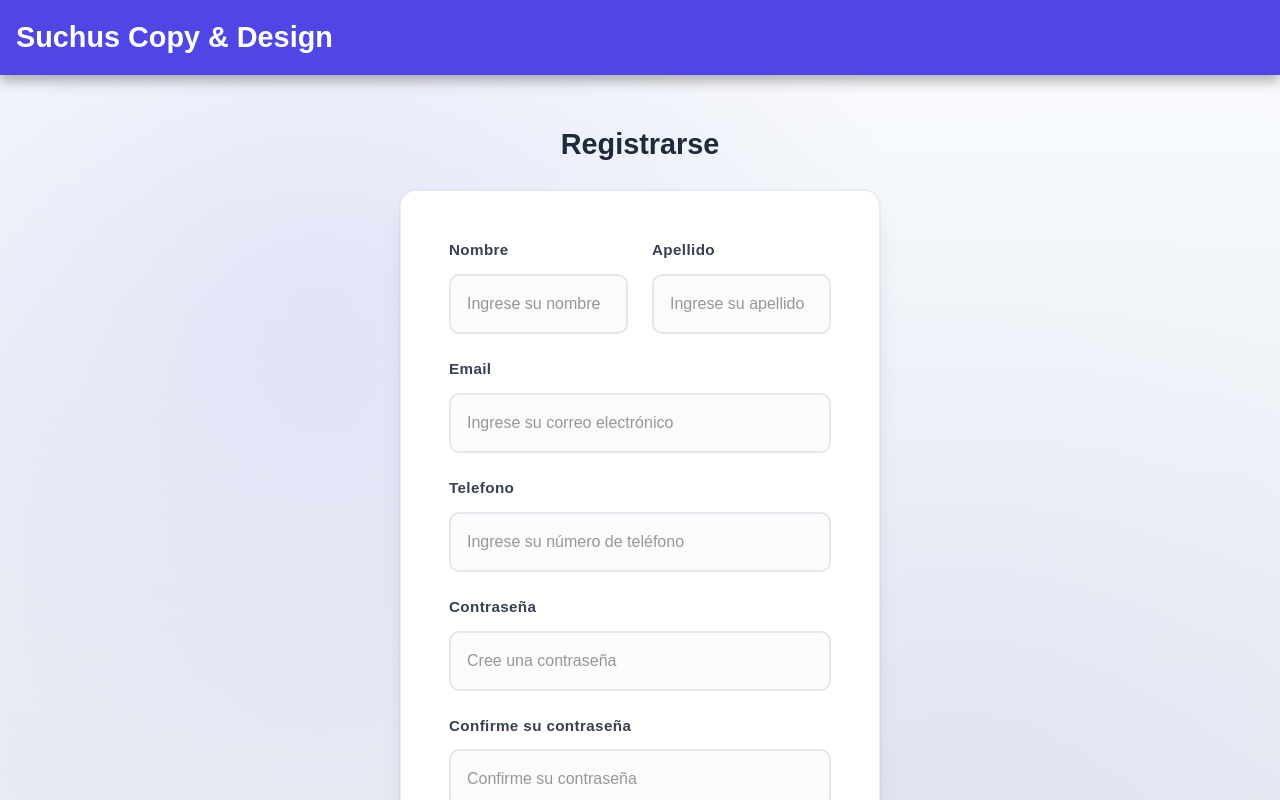
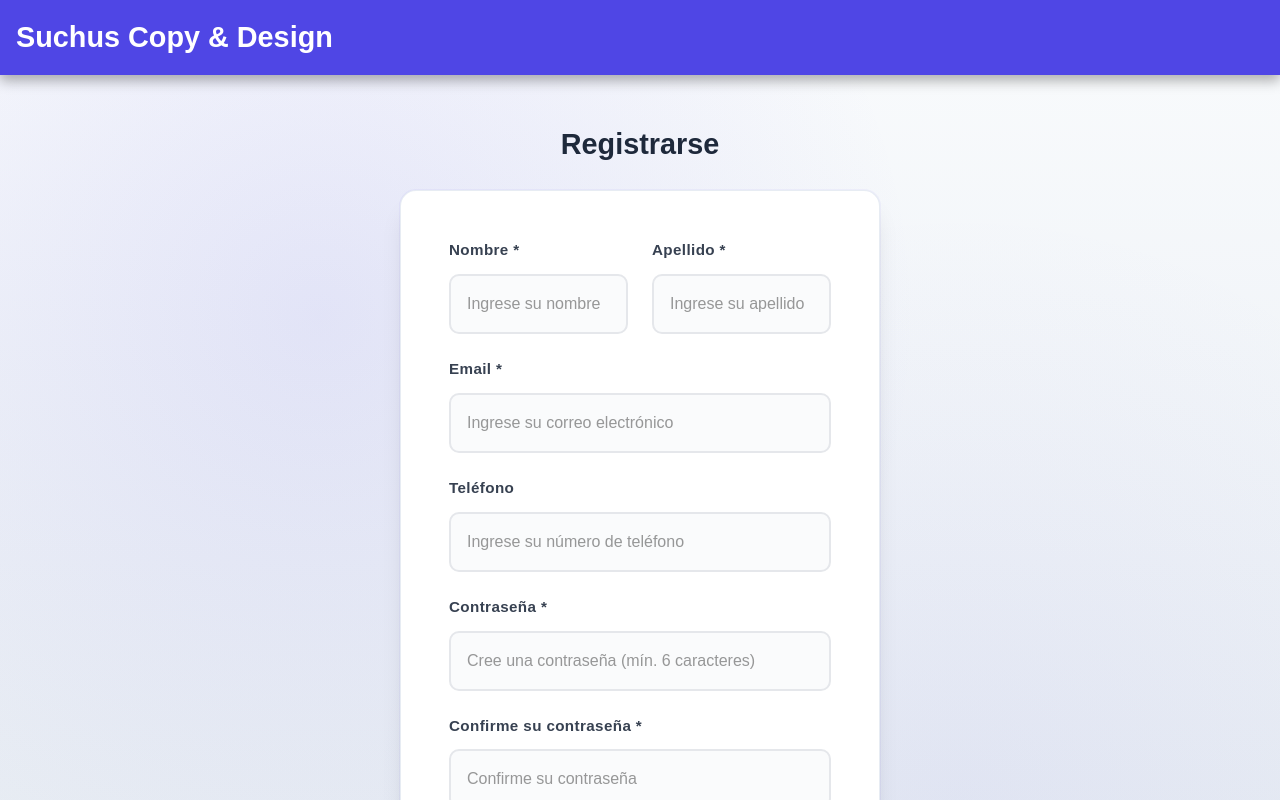
Before and after one commit to Mauricitoxx/Suchus-Design, a React (Vite) app in the folder frontend-suchus/: page /register in a window 1280 px wide. Shown: the top 800 px of the page. Built offline with nearby package versions, Linux system fonts and the light colour scheme; no server answers.

Commit message:
register funcional

```diff
--- a/frontend-suchus/src/components/Register.jsx
+++ b/frontend-suchus/src/components/Register.jsx
@@ -1,8 +1,80 @@
-import React from "react";
+import React, { useState } from "react";
 import "./Register.css";
-import { Link } from "react-router-dom";
+import { Link, useNavigate } from "react-router-dom";
+import authService from "../services/auth";
 
 const Register = () => {
+    const navigate = useNavigate();
+    const [formData, setFormData] = useState({
+        nombre: "",
+        apellido: "",
+        email: "",
+        telefono: "",
+        password: "",
+        confirmPassword: ""
+    });
+    const [error, setError] = useState("");
+    const [loading, setLoading] = useState(false);
+
+    const handleChange = (e) => {
+        setFormData({
+            ...formData,
+            [e.target.id]: e.target.value
+        });
+        if (error) setError("");
+    };
+
+    const handleSubmit= async (e) => {
+        e.preventDefault();
+        setError("");
+
+        // Validaciones
+        if (!formData.nombre || !formData.apellido || !formData.email || !formData.password) {
+            setError("Por favor completa todos los campos obligatorios");
+            return;
+        }
+
+        if (formData.password !== formData.confirmPassword) {
+            setError("Las contraseñas no coinciden");
+            return;
+        }
+
+        if (formData.password.length < 6) {
+            setError("La contraseña debe tener al menos 6 caracteres");
+            return;
+        }
+
+        setLoading(true);
+
+        try {
+            await authService.register({
+                nombre: formData.nombre,
+                apellido: formData.apellido,
+                email: formData.email,
+                password: formData.password,
+                telefono: formData.telefono
+            });
+
+            // Registro exitoso - redirigir al login
+            alert("Cuenta creada exitosamente. Por favor inicia sesión.");
+            navigate("/login");
+        } catch (err) {
+            console.error("Error al registrar:", err);
+            // Mostrar mensaje de error específico
+            if (err.email) {
+                setError(err.email[0]);
+            } else if (err.contraseña) {
+                setError(err.contraseña[0]);
+            } else if (err.detail) {
+                setError(err.detail);
+            } else {
+                setError("Error al crear la cuenta. Intenta nuevamente.");
+            }
+        } finally {
+            setLoading(false);
+        }
+    };
+
     return (
         <>
             <div className="header">
@@ -13,34 +85,102 @@ const Register = () => {
             <div className="register-container">
                 <h2>Registrarse</h2>
                 <div className="formulario">
-                    <form>
+                    <form onSubmit={handleSubmit}>
+                        {error && (
+                            <div style={{
+                                color: "red",
+                                marginBottom: "15px",
+                                padding: "10px",
+                                backgroundColor: "#ffe6e6",
+                                borderRadius: "5px"
+                            }}>
+                                {error}
+                            </div>
+                        )}
+
                         <div className="form-row">
                             <div className="form-group">
-                                <label htmlFor="nombre">Nombre</label>
-                                <input type="text" id="nombre" placeholder="Ingrese su nombre"></input>
+                                <label htmlFor="nombre">Nombre *</label>
+                                <input
+                                    type="text"
+                                    id="nombre"
+                                    placeholder="Ingrese su nombre"
+                                    value={formData.nombre}
+                                    onChange={handleChange}
+                                    required
+                                />
                             </div>
                             <div className="form-group">
-                                <label htmlFor="apellido">Apellido</label>
-                                <input type="text" id="apellido" placeholder="Ingrese su apellido"></input>
+                                <label htmlFor="apellido">Apellido *</label>
+                                <input
+                                    type="text"
+                                    id="apellido"
+                                    placeholder="Ingrese su apellido"
+                                    value={formData.apellido}
+                                    onChange={handleChange}
+                                    required
+                                />
                             </div>
                         </div>
+
                         <div className="form-group">
-                            <label htmlFor="email">Email</label>
-                            <input type="email" id="email" placeholder="Ingrese su correo electrónico"></input>
+                            <label htmlFor="email">Email *</label>
+                            <input
+                                type="email"
+                                id="email"
+                                placeholder="Ingrese su correo electrónico"
+                                value={formData.email}
+                                onChange={handleChange}
+                                required
+                            />
                         </div>
+
                         <div className="form-group">
-                            <label htmlFor="telefono">Telefono</label>
-                            <input type="tel" id="telefono" placeholder="Ingrese su número de teléfono"></input>
+                            <label htmlFor="telefono">Teléfono</label>
+                            <input
+                                type="tel"
+                                id="telefono"
+                                placeholder="Ingrese su número de teléfono"
+                                value={formData.telefono}
+                                onChange={handleChange}
+                            />
                         </div>
+
                         <div className="form-group">
-                            <label htmlFor="password">Contraseña</label>
-                            <input type="password" id="password" placeholder="Cree una contraseña"></input>
+                            <label htmlFor="password">Contraseña *</label>
+                            <input
+                                type="password"
+                                id="password"
+                                placeholder="Cree una contraseña (mín. 6 caracteres)"
+                                value={formData.password}
+                                onChange={handleChange}
+                                required
+                            />
                         </div>
+
                         <div className="form-group">
-                            <label htmlFor="confirmPassword">Confirme su contraseña</label>
-                            <input type="password" id="confirmPassword" placeholder="Confirme su contraseña"></input>
+                            <label htmlFor="confirmPassword">Confirme su contraseña *</label>
+                            <input
+                                type="password"
+                                id="confirmPassword"
+                                placeholder="Confirme su contraseña"
+                                value={formData.confirmPassword}
+                                onChange={handleChange}
+                                required
+                            />
                         </div>
-                        <button type="submit" className="btn-register">Crear Cuenta</button>
+
+                        <button
+                            type="submit"
+                            className="btn-register"
+                            disabled={loading}
+                        >
+                            {loading ? "Creando cuenta..." : "Crear Cuenta"}
+                        </button>
+
+                        <p style={{ marginTop: "15px", textAlign: "center" }}>
+                            ¿Ya tienes cuenta? <Link to="/login" style={{ color: "#007bff" }}>Inicia sesión</Link>
+                        </p>
                     </form>
                 </div>
             </div>
```
